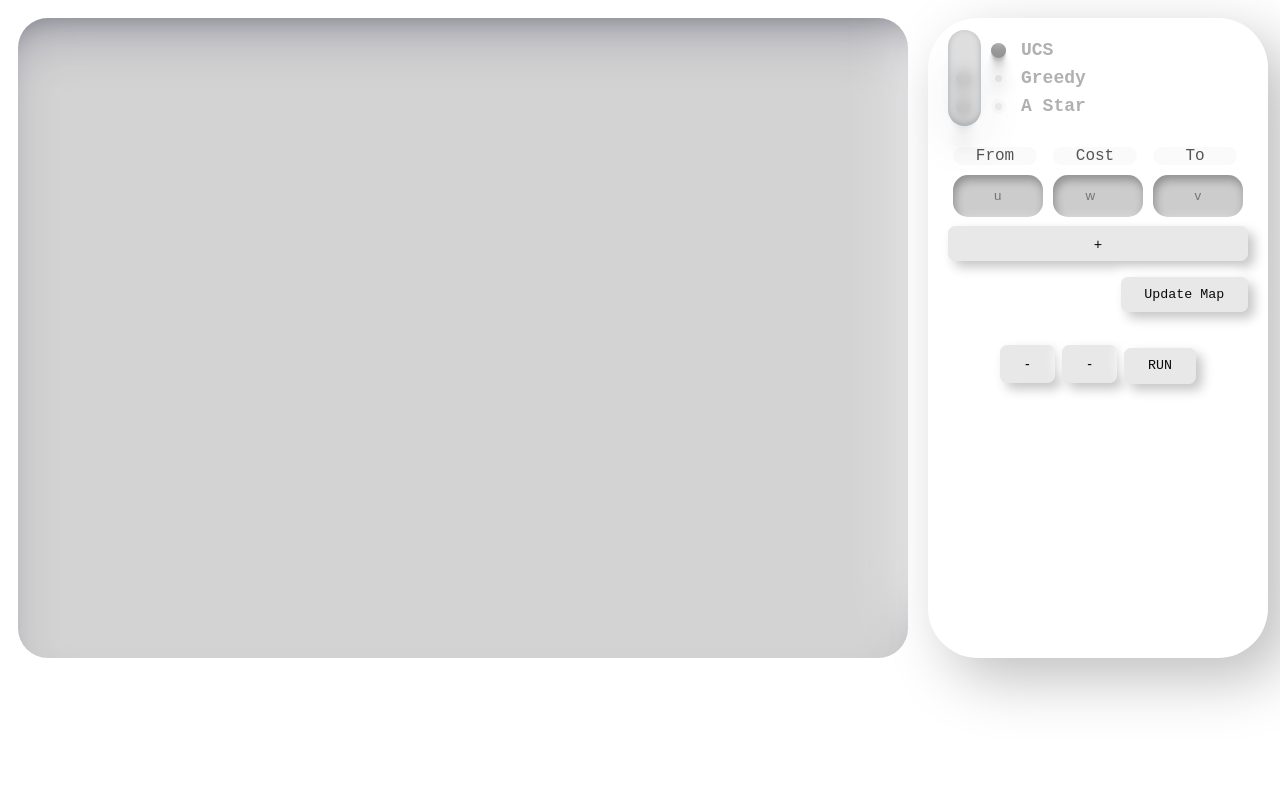
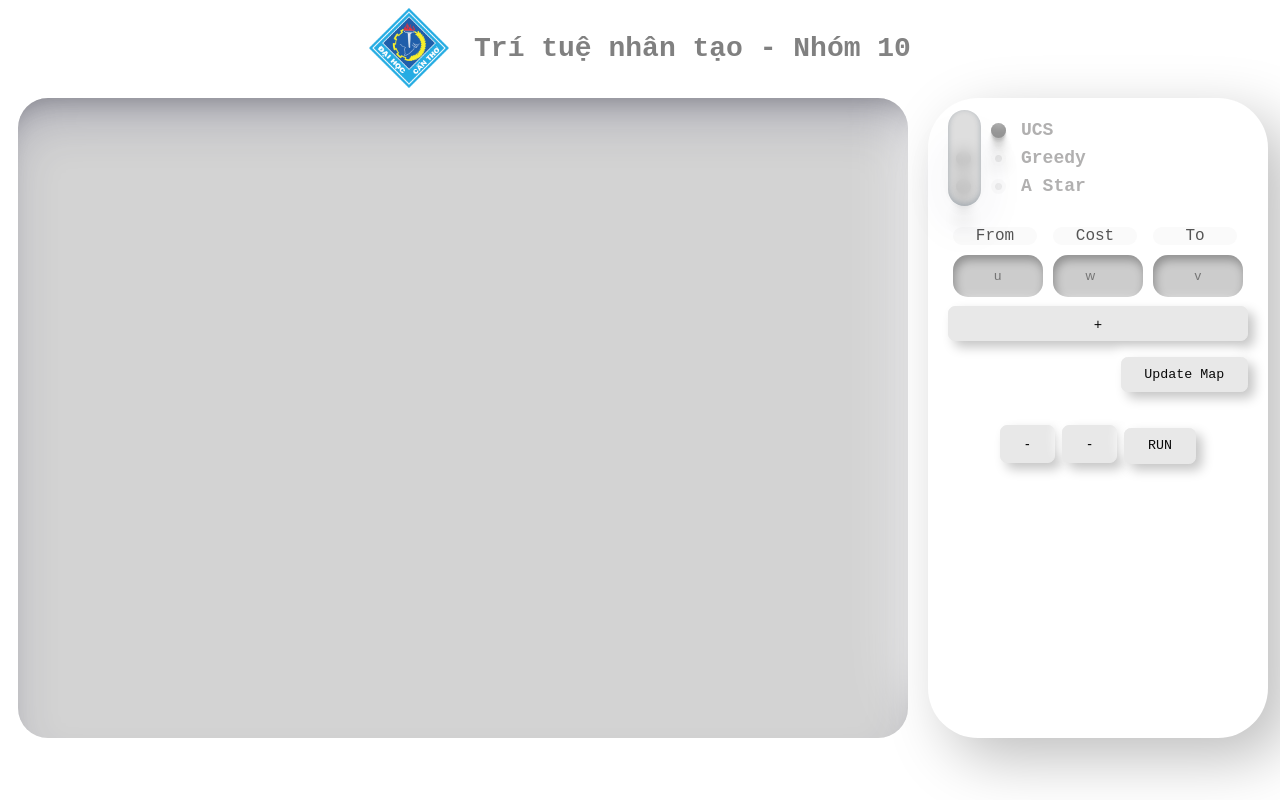
Before and after one commit to ThuanNguyen211/TTNT, a plain HTML site: page font-end/index.html in a window 1280 px wide. Drawn offline with nearby package versions, Linux system fonts and the light colour scheme; no server answers.

Commit message:
update frontend

```diff
--- a/font-end/index.html
+++ b/font-end/index.html
@@ -6,6 +6,12 @@
     <link rel="stylesheet" href="styles.css">
 </head>
 <body>
+    <header class="header">
+        <div class="logo">
+            <img src="CTU_logo.png">
+        </div>
+        <h2>Trí tuệ nhân tạo - Nhóm 10</h2>
+    </header>
 
     <div class="container" id="container">
 
--- a/font-end/styles.css
+++ b/font-end/styles.css
@@ -1,3 +1,22 @@
+.header {
+    display: flex;
+    justify-content: center;
+    align-items: center;
+    color: gray;
+    border-radius: 30px;
+    font-family: monospace;
+}
+.logo img {
+    max-height: 80px;
+    width: auto;
+    height: auto;
+    display: block;
+}
+
+h2{
+    padding-left: 25px;
+    font-size: 28px;
+}
 .container {
     display: flex;
 }
```
Also changed, not shown: font-end/CTU_logo.png (added).
